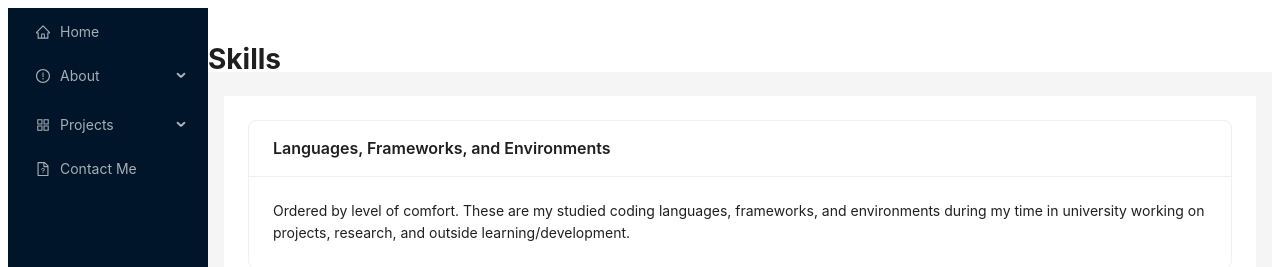
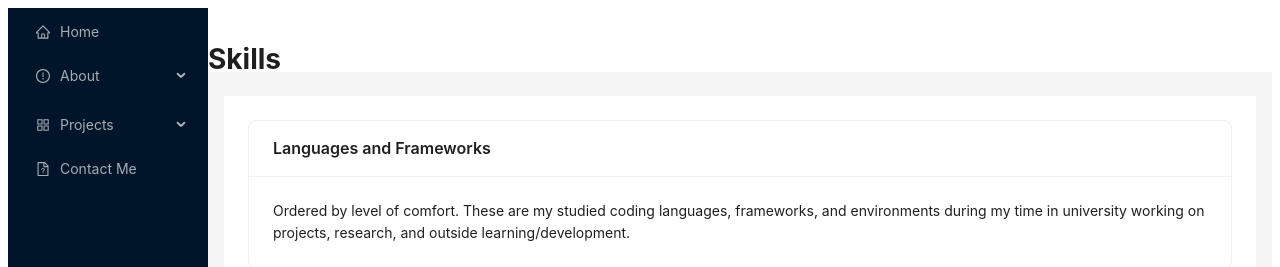
Before and after one commit to jalowe13/jacob-website, a Next.js app: page /skills in a window 1280 px wide. Shown: the top 267 px of the page. Built offline with nearby package versions, Linux system fonts and the light colour scheme.

Commit message:
Menulayout Removal fix

```diff
--- a/pages/about.js
+++ b/pages/about.js
@@ -1,7 +1,6 @@
 import { useState } from "react";
 import Head from 'next/head';
 import styles from "../styles/Home.module.css";
-import MenuLayout from "../components/MenuLayout";
 import Grid from '@mui/material/Grid';
 
 import Ant from '../components/AntLayout';
--- a/pages/construction.js
+++ b/pages/construction.js
@@ -1,7 +1,6 @@
 import { useState } from "react";
 import Head from 'next/head';
 import styles from "../styles/Home.module.css";
-import MenuLayout from "../components/MenuLayout";
 import Grid from '@mui/material/Grid';
 
 import Ant from '../components/AntLayout';
--- a/pages/replicate.js
+++ b/pages/replicate.js
@@ -2,7 +2,6 @@ import { useState } from "react";
 import Head from "next/head";
 import { Image } from "antd";
 
-import MenuLayout from "../components/MenuLayout";
 import styles from "../styles/Home.module.css"
 import Grid from '@mui/material/Unstable_Grid2';
 import Ant from '../components/AntLayout';
--- a/pages/skills.js
+++ b/pages/skills.js
@@ -95,7 +95,7 @@ export default function Skills(){
     // Outercard
     let outerCard = (
       <div>
-        <Card title={"Languages, Frameworks, and Environments"}>
+        <Card title={"Languages and Frameworks"}>
         Ordered by level of comfort. These are my studied coding languages, frameworks, and environments during my time in university working on projects, research, and outside learning/development.
         </Card>
       </div>
```
